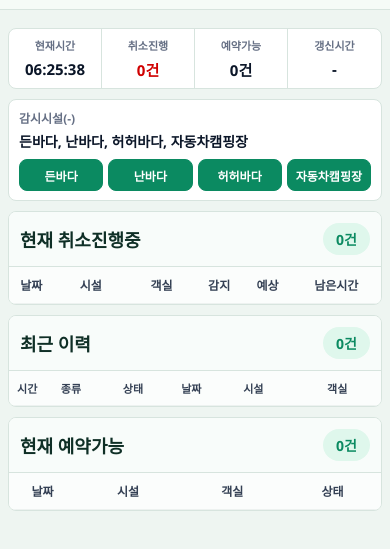
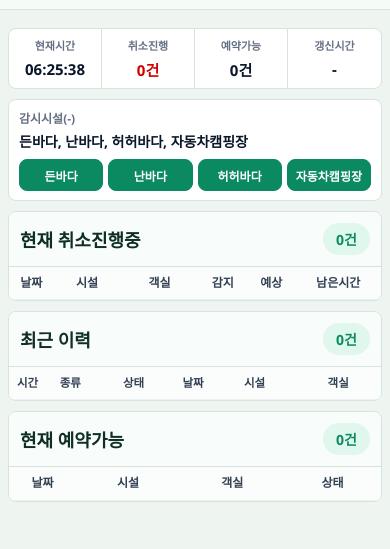
Before and after one commit to priceless84/go-mangsang, a website: page public/index.html in a window 390 px wide. Shown: the part 69-618 px from the top of the page. Drawn offline with Linux system fonts and the light colour scheme; no server answers.

Commit message:
Align dashboard table text on mobile

```diff
--- a/public/style.css
+++ b/public/style.css
@@ -210,10 +210,11 @@ table {
 th,
 td {
   overflow: hidden;
-  padding: 11px 7px;
+  padding: 11px 6px;
   border-bottom: 1px solid #edf2f0;
   text-align: center;
   text-overflow: clip;
+  vertical-align: middle;
   white-space: nowrap;
   word-break: keep-all;
 }
@@ -231,6 +232,8 @@ th {
 td {
   font-size: 15px;
   font-weight: 800;
+  line-height: 1.25;
+  font-variant-numeric: tabular-nums;
 }
 
 .cancel-panel th:nth-child(1),
@@ -240,12 +243,12 @@ td {
 
 .cancel-panel th:nth-child(2),
 .cancel-panel td:nth-child(2) {
-  width: 20%;
+  width: 19%;
 }
 
 .cancel-panel th:nth-child(3),
 .cancel-panel td:nth-child(3) {
-  width: 18%;
+  width: 19%;
 }
 
 .cancel-panel th:nth-child(4),
@@ -282,12 +285,12 @@ td {
 
 .history-panel th:nth-child(1),
 .history-panel td:nth-child(1) {
-  width: 11%;
+  width: 10%;
 }
 
 .history-panel th:nth-child(2),
 .history-panel td:nth-child(2) {
-  width: 13%;
+  width: 14%;
 }
 
 .history-panel th:nth-child(3),
@@ -297,24 +300,17 @@ td {
 
 .history-panel th:nth-child(4),
 .history-panel td:nth-child(4) {
-  width: 12%;
+  width: 11%;
 }
 
 .history-panel th:nth-child(5),
 .history-panel td:nth-child(5) {
-  width: 22%;
+  width: 23%;
 }
 
 .history-panel th:nth-child(6),
 .history-panel td:nth-child(6) {
   width: 23%;
-}
-
-.history-panel td:nth-child(2),
-.history-panel td:nth-child(3),
-.history-panel td:nth-child(6) {
-  padding-left: 2px;
-  padding-right: 2px;
 }
 
 .history-panel td:nth-child(3) {
@@ -418,8 +414,9 @@ td {
 
   th,
   td {
-    padding: 9px 2px;
+    padding: 9px 3px;
     font-size: 12px;
+    line-height: 1.2;
   }
 
   .cancel-panel th:nth-child(1),
@@ -429,12 +426,12 @@ td {
 
   .cancel-panel th:nth-child(2),
   .cancel-panel td:nth-child(2) {
-    width: 20%;
+    width: 18%;
   }
 
   .cancel-panel th:nth-child(3),
   .cancel-panel td:nth-child(3) {
-    width: 18%;
+    width: 21%;
   }
 
   .cancel-panel th:nth-child(4),
@@ -446,7 +443,7 @@ td {
 
   .cancel-panel th:nth-child(6),
   .cancel-panel td:nth-child(6) {
-    width: 24%;
+    width: 23%;
   }
 
   .history-panel th:nth-child(1),
@@ -456,17 +453,17 @@ td {
 
   .history-panel th:nth-child(2),
   .history-panel td:nth-child(2) {
-    width: 14%;
+    width: 13%;
   }
 
   .history-panel th:nth-child(3),
   .history-panel td:nth-child(3) {
-    width: 20%;
+    width: 21%;
   }
 
   .history-panel th:nth-child(4),
   .history-panel td:nth-child(4) {
-    width: 12%;
+    width: 11%;
   }
 
   .history-panel th:nth-child(5),
@@ -476,23 +473,21 @@ td {
 
   .history-panel th:nth-child(6),
   .history-panel td:nth-child(6) {
-    width: 24%;
+    width: 23%;
   }
 
   .history-panel th,
   .history-panel td {
-    font-size: 11px;
+    font-size: 11.5px;
+  }
+
+  .history-panel td:nth-child(3) {
+    font-size: 10.5px;
+    line-height: 1.15;
   }
 
   .history-panel td:nth-child(2),
-  .history-panel td:nth-child(6) {
-    font-size: 10.5px;
-  }
-
-  .history-panel td:nth-child(3) {
-    font-size: 10px;
-  }
-
+  .history-panel td:nth-child(3),
   .history-panel td:nth-child(6) {
     padding-left: 1px;
     padding-right: 1px;
```
